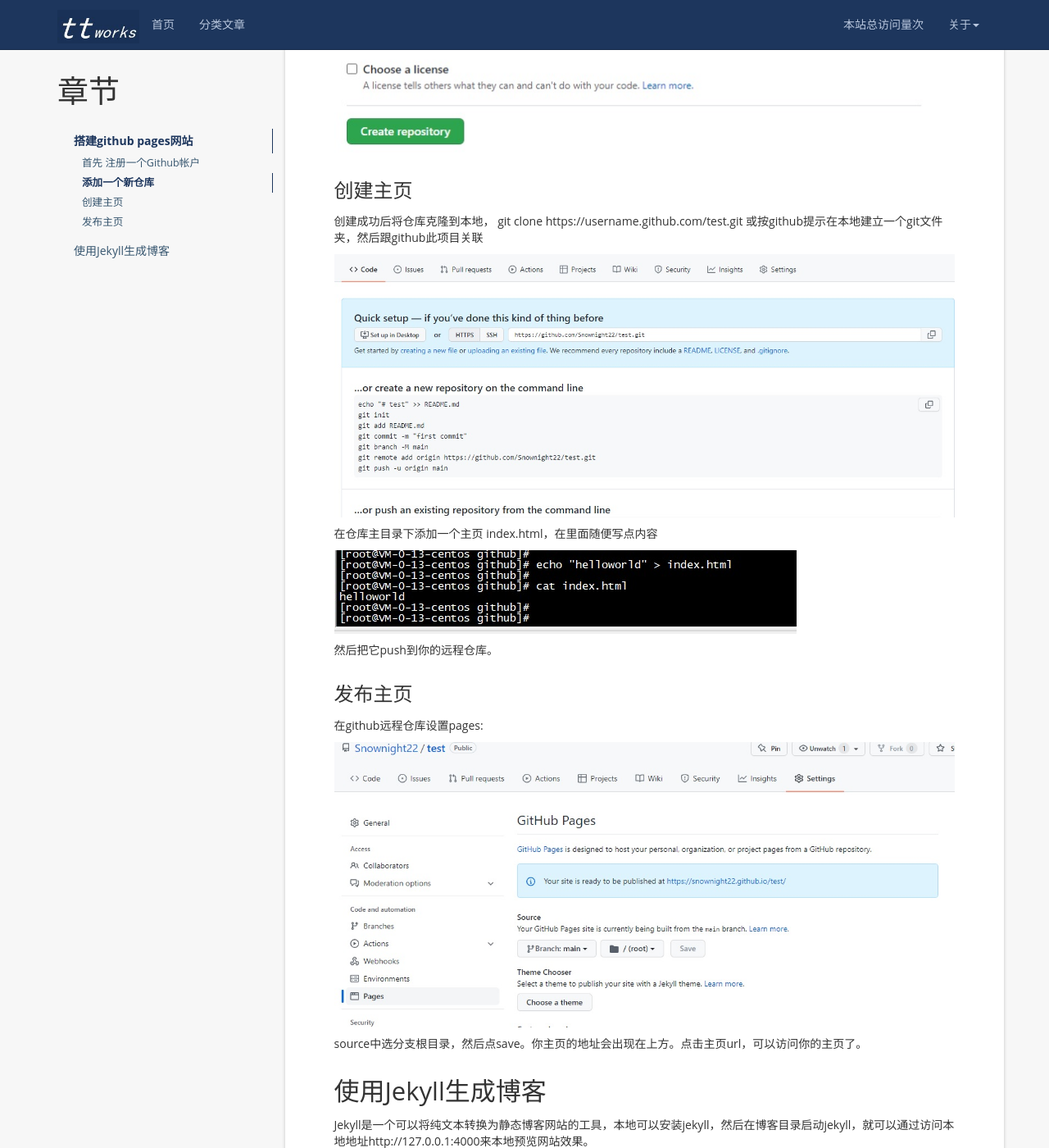
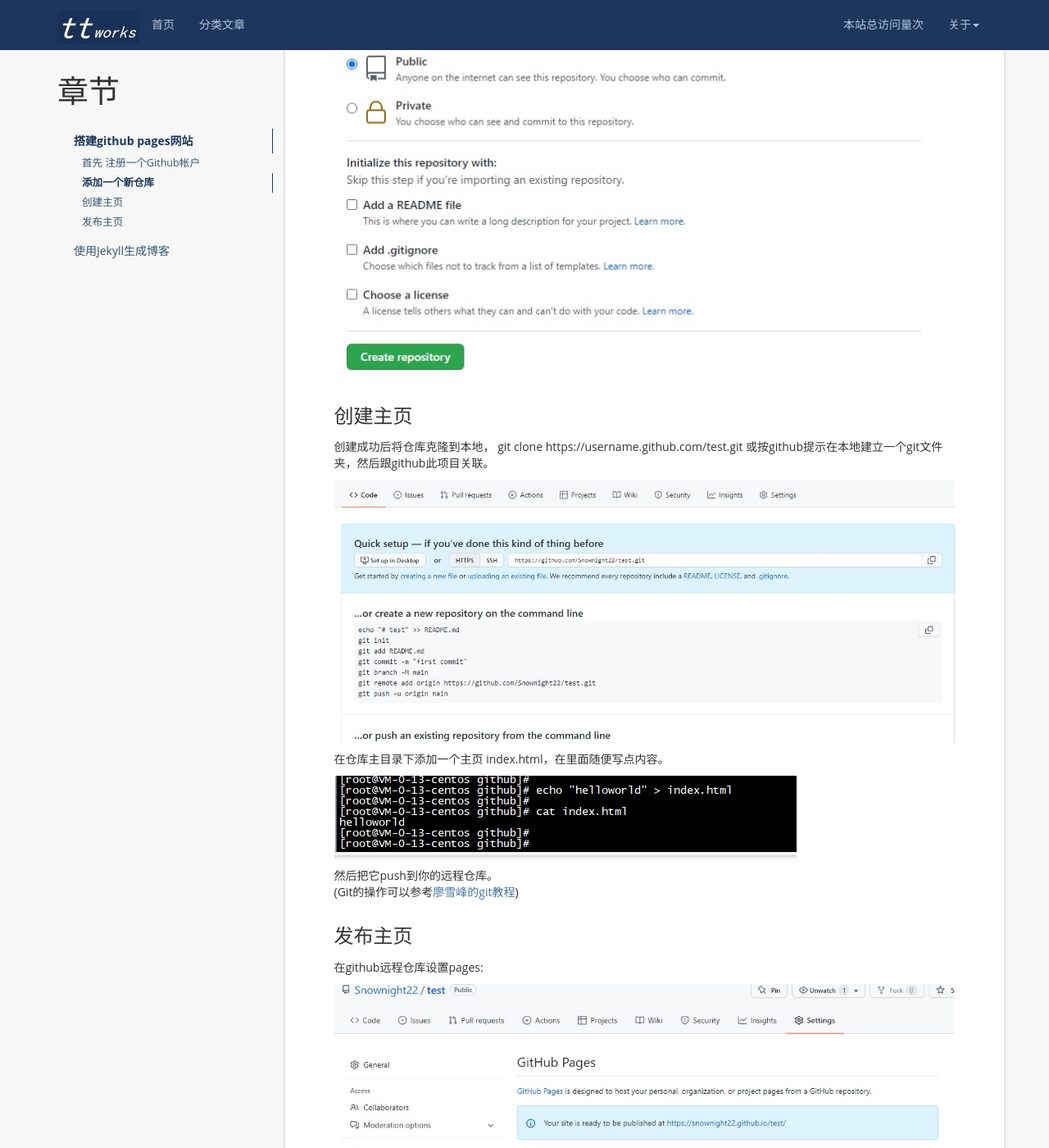
Before and after one commit to Snownight22/cassidyblog, a Jekyll site: the page built from _posts/2022-02-18-通过Github Pages+Jekyll搭建个人网站.md, in a window 1280 px wide and 1400 px high, scrolled down 1262 px. Shown: the whole window at 82% size. Built offline with Jekyll 4.4.1, drawn with Linux system fonts in a browser that asks for light colours; a script that is not in the unit is left out; comment, search, counter and statistics services are not loaded; some of the changed text lies outside the part shown.

Commit message:
modify post

```diff
--- a/_layouts/post.html
+++ b/_layouts/post.html
@@ -18,9 +18,8 @@
 
 			  <!--
               <div class="meta">Posted on <span class="postdate">{{ page.date | date: "%b %d, %Y" }}</span> By <a target="_blank" href="{{ '/' | prepend: site.baseurl }}">{{ site.author }}</a></div>
-
+			  -->
               <br />
-			  -->
             </header>
             <article class="post-content">
               {{ content }}
--- a/_posts/2022-02-18-通过Github Pages+Jekyll搭建个人网站.md
+++ b/_posts/2022-02-18-通过Github Pages+Jekyll搭建个人网站.md
@@ -17,20 +17,23 @@
 ### 添加一个新仓库
 登陆github后，在右上角点击+号，New repository, 添加一个新仓库。
 
+![githubCreateRepo.jpg]({{site.baseurl}}/styles/images/githubPages/githubCreateRepo.jpg)
+起一个你喜欢的名字。注意一定要是public的，private的pages要收费的哦！
 ![githubCreateRepo1.jpg]({{site.baseurl}}/styles/images/githubPages/githubCreateRepo1.jpg)
 
 ### 创建主页
 创建成功后将仓库克隆到本地，
 git clone https://username.github.com/test.git
-或按github提示在本地建立一个git文件夹，然后跟github此项目关联
+或按github提示在本地建立一个git文件夹，然后跟github此项目关联。
 
 ![gitCommit.jpg]({{site.baseurl}}/styles/images/githubPages/gitCommit.jpg)
 
-在仓库主目录下添加一个主页 index.html，在里面随便写点内容
+在仓库主目录下添加一个主页 index.html，在里面随便写点内容。
 
 ![createIndex.jpg]({{site.baseurl}}/styles/images/githubPages/createIndex.jpg)
 
 然后把它push到你的远程仓库。
+(Git的操作可以参考[廖雪峰的git教程](https://www.liaoxuefeng.com/wiki/896043488029600))
 
 ### 发布主页
 在github远程仓库设置pages:
```
Also changed, not shown: other parts of _posts/2022-02-18-通过Github Pages+Jekyll搭建个人网站.md (+2 -2 lines).
